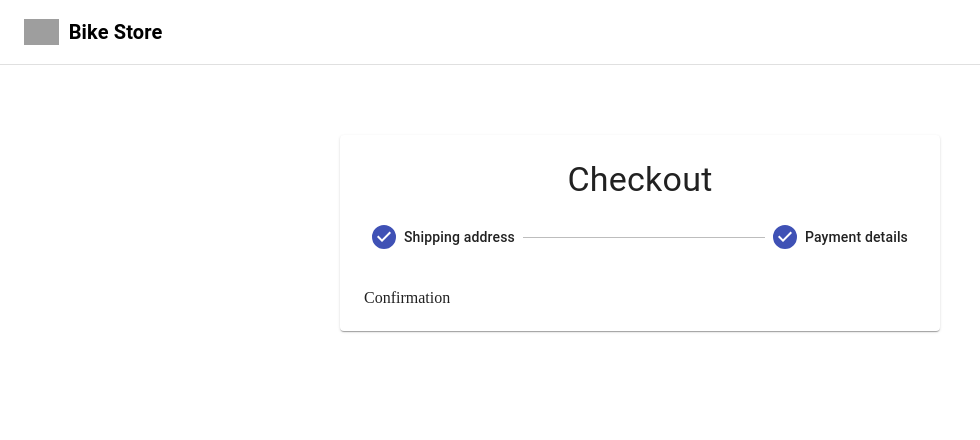
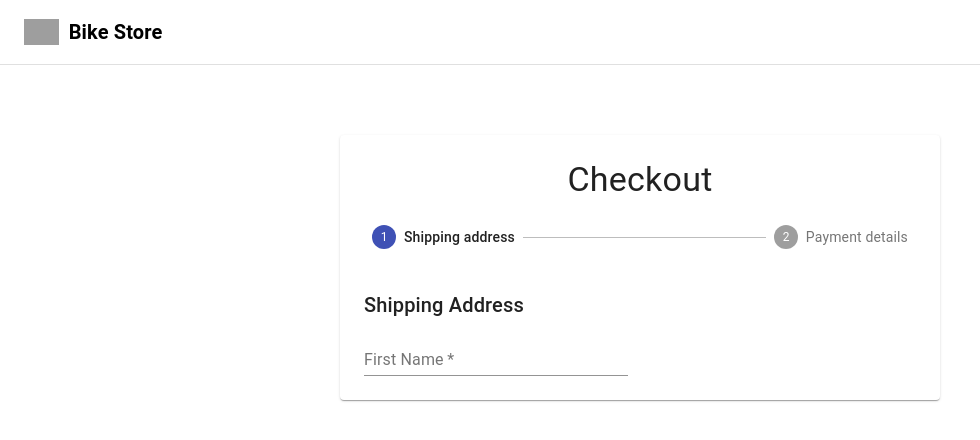
Before and after one commit to sale4319/react-e-commerce, a React (Create React App) app: page /checkout in a window 1280 px wide. Shown: the top 440 px of the page, without its empty margins (0-980 px from the left). Built offline with nearby package versions, Linux system fonts and the light colour scheme; no server answers; grey boxes are pictures that could not be loaded.

Commit message:
updated readme file

```diff
--- a/package.json
+++ b/package.json
@@ -13,7 +13,7 @@
     "@testing-library/user-event": "^12.8.3",
     "react": "^17.0.2",
     "react-dom": "^17.0.2",
-    "react-hook-form": "^7.3.5",
+    "react-hook-form": "^6.11.5",
     "react-router-dom": "^5.2.0",
     "react-scripts": "4.0.3",
     "web-vitals": "^1.1.1"
--- a/src/components/CheckoutForm/AddressForm.jsx
+++ b/src/components/CheckoutForm/AddressForm.jsx
@@ -1,10 +1,23 @@
 import React from 'react'
+import { InputLabel, Select, MenuItem, Button, Grid, Typography } from '@material-ui/core';
+import { useForm, FormProvider } from 'react-hook-form';
+
+import FormText from './FormText';
 
 const AddressForm = () => {
+    const methods = useForm();
+
     return (
-        <div>
-            AddressForm
-        </div>
+        <>
+            <Typography variant="h6" gutterBottom>Shipping Address</Typography>
+            <FormProvider {...methods}>
+                <form onSubmit=''>
+                    <Grid container spacing={3}>
+                        <FormText required name='firstName' label='First Name' />
+                    </Grid>
+                </form>
+            </FormProvider>
+        </>
     );
 }
 
--- a/src/components/CheckoutForm/Checkout/Checkout.jsx
+++ b/src/components/CheckoutForm/Checkout/Checkout.jsx
@@ -8,7 +8,7 @@
 const steps = ['Shipping address', 'Payment details'];
 
 const Checkout = () => {
-    const [activeStep, setActiveStep] = useState(2);
+    const [activeStep, setActiveStep] = useState(0);
     const classes = useStyles();
 
     const Confirmation = () => (
--- /dev/null
+++ b/src/components/CheckoutForm/FormText.jsx
@@ -0,0 +1,24 @@
+import React from 'react';
+import { useFormContext, Controller } from 'react-hook-form';
+import { TextField, Grid } from '@material-ui/core';
+
+function FormText({ name, label, required }) {
+    const { control } = useFormContext();
+    const isError = false;
+
+    return (
+        <Grid item xs={12} sm={6}>
+            <Controller
+                as={TextField}
+                name={name}
+                control={control}
+                label={label}
+                fullWidth
+                required={required}
+                error={isError}
+            />
+        </Grid>
+    );
+}
+
+export default FormText;
```
Also changed, not shown: 2 other files (tests, documents, lock files or other folders).
